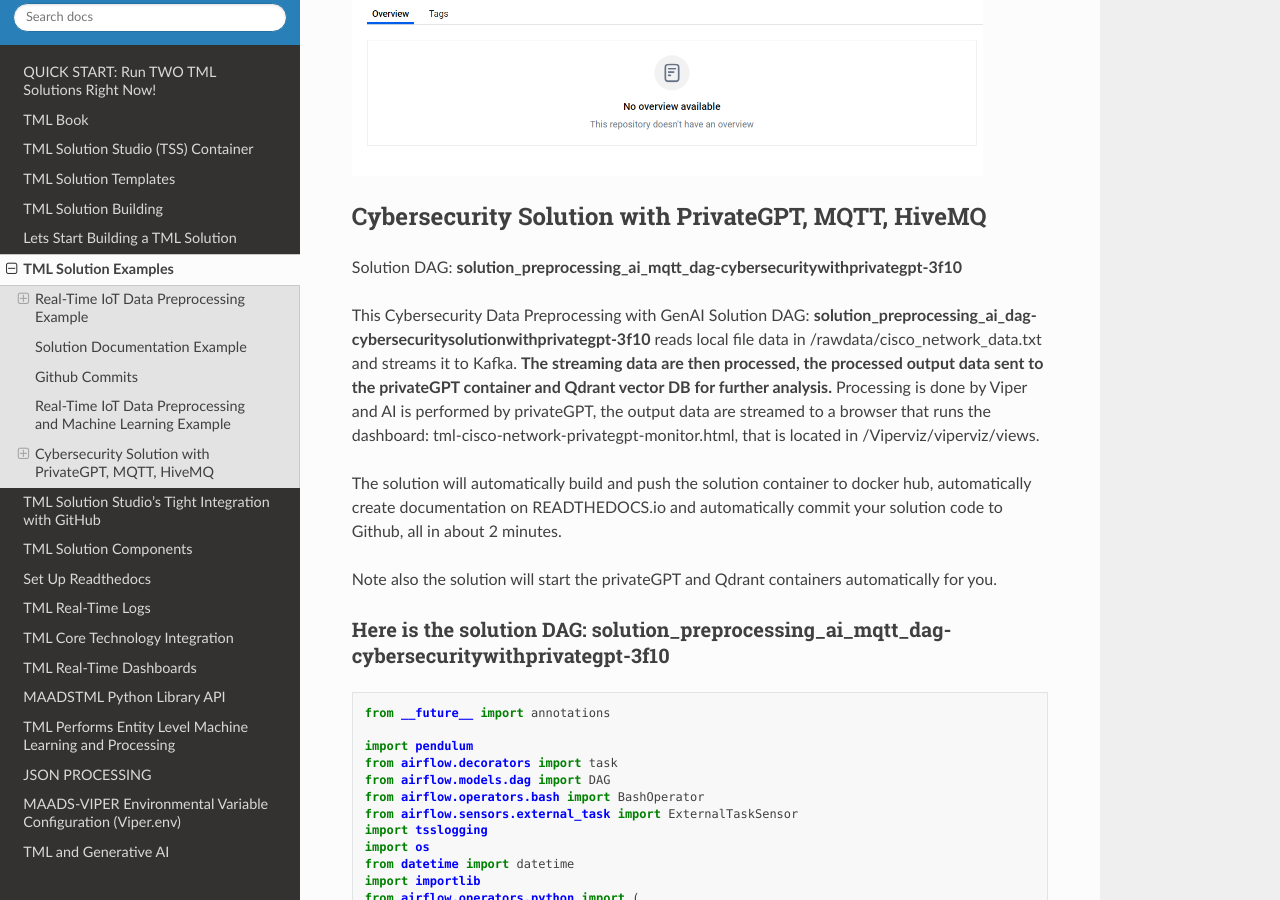
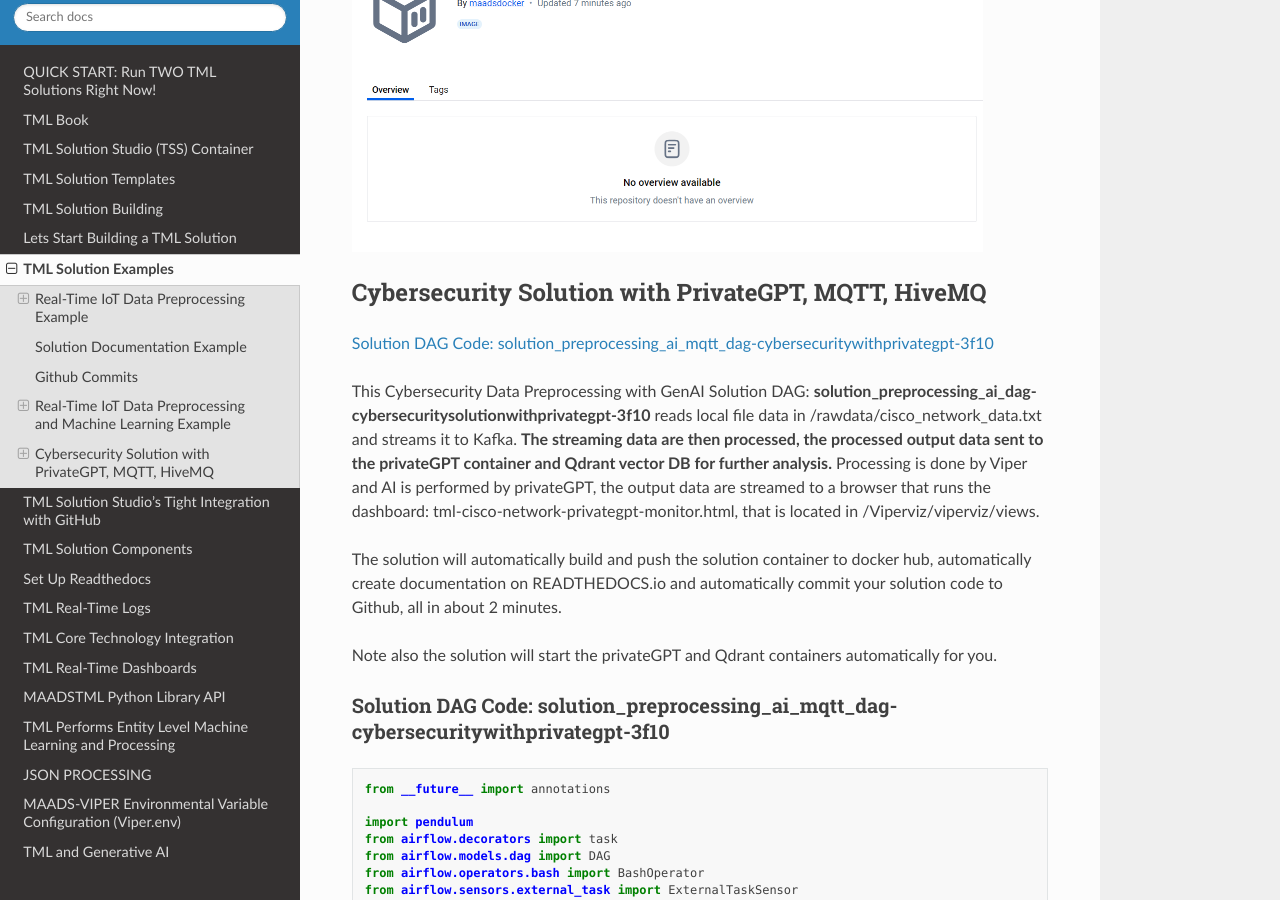
Before and after one commit to smaurice101/readthedocs, a Sphinx documentation site: the page built from docs/source/examples.rst, in a window 1280 px wide and 900 px high, scrolled down 11388 px. Built offline with Sphinx 7.4.7 and the Read the Docs theme 2.0.0, drawn with Linux system fonts in a browser that asks for light colours; some of the changed text lies outside the part shown.

Commit message:
Update examples.rst

```diff
--- a/docs/source/examples.rst
+++ b/docs/source/examples.rst
@@ -68,7 +68,7 @@
 Real-Time IoT Data Preprocessing Example
 ----------------------
 
-Solution DAG: **solution_preprocessing_dag-myawesometmlsolution-3f10**
+:ref:`Solution DAG Code: solution_preprocessing_dag-myawesometmlsolution-3f10`
 
 This IoT Data Preprocessing Solution DAG: **solution_preprocessing_dag-myawesometmlsolution-3f10** reads local file data in **/rawdata/IoTdata.txt** and streams it to Kafka.  The streaming data are then processed with TML binary Viper and the output data are streamed to a browser that runs the dashboard: dashboard.html that is located in /Viperviz/viperviz/views.
 
@@ -220,11 +220,14 @@
 Real-Time IoT Data Preprocessing and Machine Learning Example
 -----------------------------
 
-Solution DAG: **solution_preprocessing_dag-myawesometmlsolutionml-3f10**
+:ref:`Solution DAG Code: solution_preprocessing_dag-myawesometmlsolutionml-3f10`
 
 This IoT Data Preprocessing and Machine Learning Solution DAG: **solution_preprocessing_dag-myawesometmlsolutionml-3f10** reads local file data in /rawdata/IoTdata.txt and streams it to Kafka. **The streaming data are then processed and entity level machine learning is performed with TML binaries Viper and HPDE**, the output data are streamed to a browser that runs the dashboard: iot-failure-machinelearning.html, that is located in /Viperviz/viperviz/views.
 
 The solution will automatically build and push the solution container to docker hub, automatically create documentation on READTHEDOCS.io and automatically commit your solution code to Github, all in about 2 minutes.
+
+Solution DAG Code: solution_preprocessing_dag-myawesometmlsolutionml-3f10
+^^^^^^^^^^^^^^^^^^^^^^^^^^^^^^^^^^^^^^^^
 
 .. code-block:: PYTHON
 
@@ -358,7 +361,7 @@
 Cybersecurity Solution with PrivateGPT, MQTT, HiveMQ
 -------------------------------------
 
-Solution DAG: **solution_preprocessing_ai_mqtt_dag-cybersecuritywithprivategpt-3f10**
+:ref:`Solution DAG Code: solution_preprocessing_ai_mqtt_dag-cybersecuritywithprivategpt-3f10`
 
 This Cybersecurity Data Preprocessing with GenAI Solution DAG: **solution_preprocessing_ai_dag-cybersecuritysolutionwithprivategpt-3f10** reads local file data in /rawdata/cisco_network_data.txt and streams it to Kafka. **The streaming data are then processed, the processed output data sent to the privateGPT container and Qdrant vector DB for further analysis.** Processing is done by Viper and AI is performed by privateGPT, the output data are streamed to a browser that runs the dashboard: tml-cisco-network-privategpt-monitor.html, that is located in /Viperviz/viperviz/views.
 
@@ -366,7 +369,7 @@
 
 Note also the solution will start the privateGPT and Qdrant containers automatically for you.
 
-Here is the solution DAG: solution_preprocessing_ai_mqtt_dag-cybersecuritywithprivategpt-3f10
+Solution DAG Code: solution_preprocessing_ai_mqtt_dag-cybersecuritywithprivategpt-3f10
 ^^^^^^^^^^^^^^^^^^^^^^^^^^^^
 
 .. code-block:: PYTHON
```
